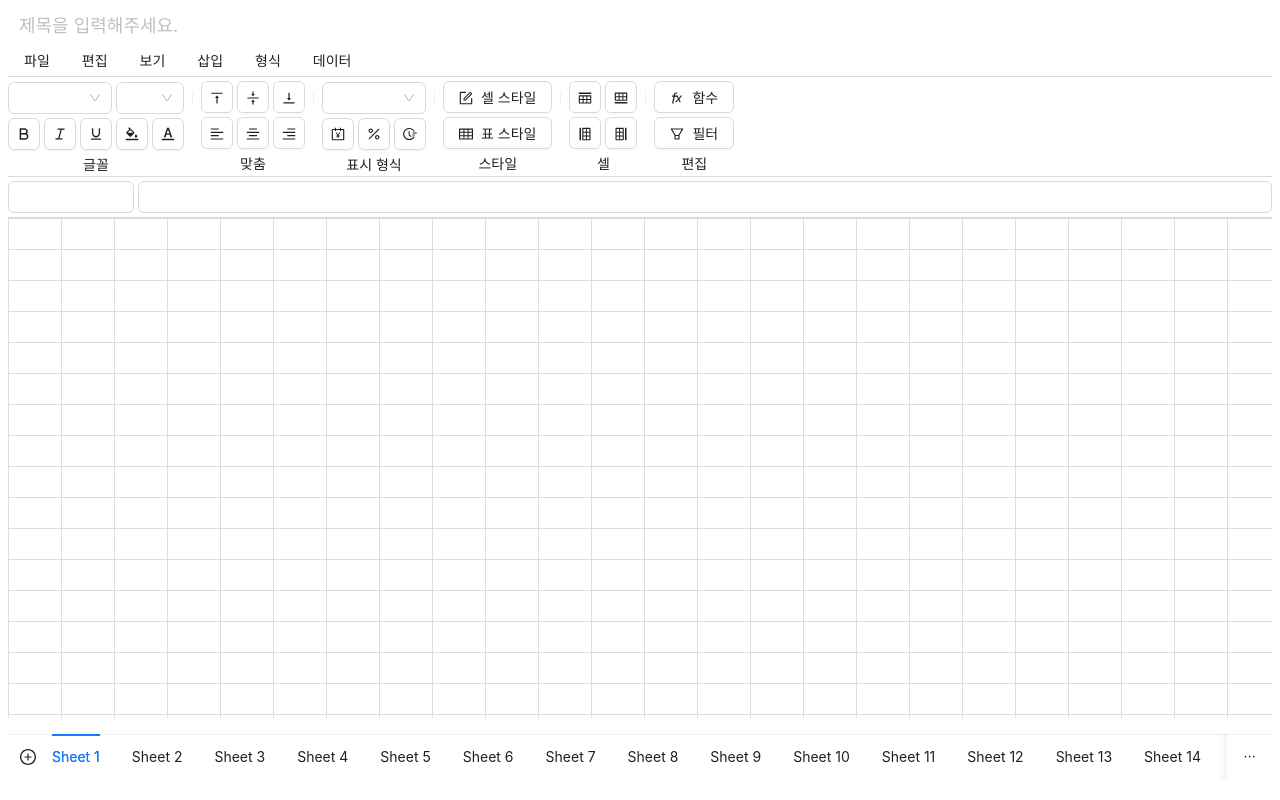
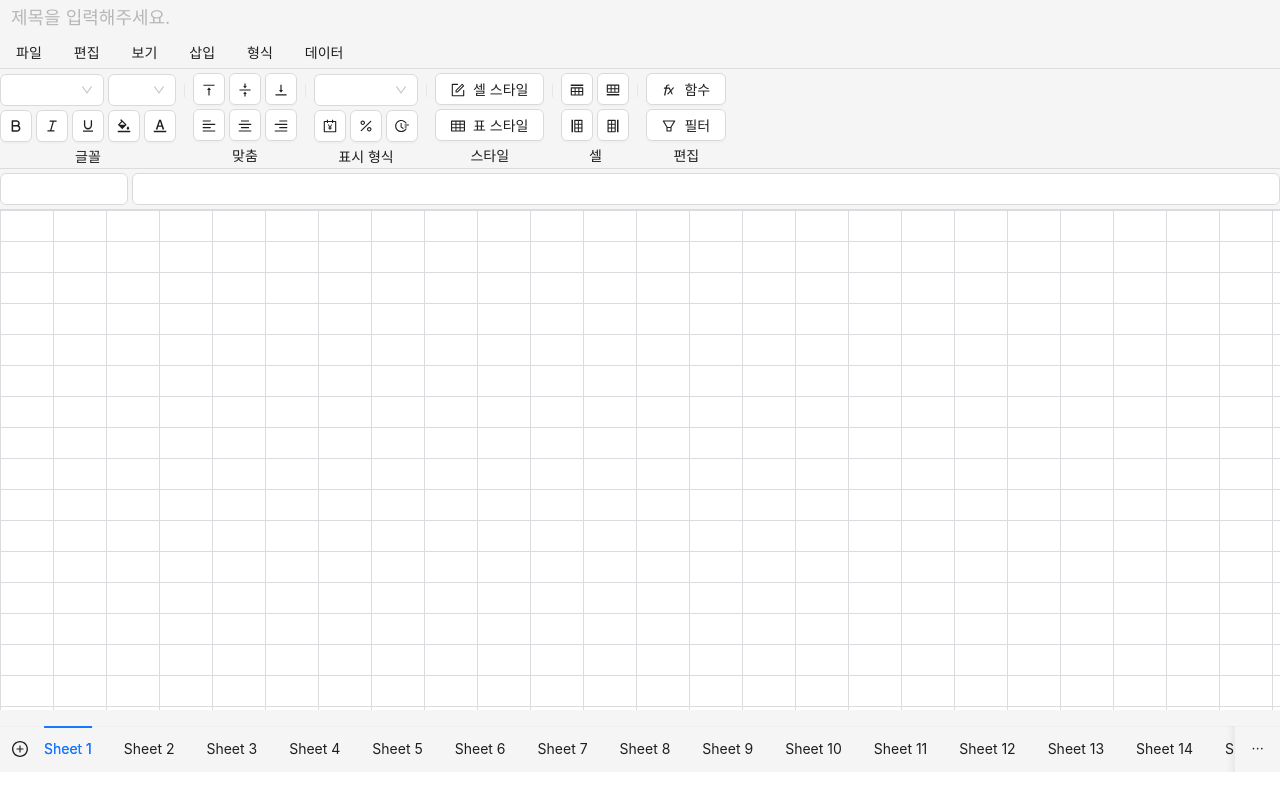
Before and after one commit to fe-jhw/excel-editor, a React app: page / in a window 1280 px wide. Built offline with nearby package versions, Linux system fonts and the light colour scheme.

Commit message:
style loader 추가, 스타일링중

```diff
--- a/package.json
+++ b/package.json
@@ -60,6 +60,7 @@
     "prettier": "^2.8.3",
     "react-refresh": "^0.14.0",
     "react-test-renderer": "^18.2.0",
+    "style-loader": "^3.3.1",
     "ts-jest": "^29.0.5",
     "typescript": "4.4.2",
     "webpack": "^5.75.0",
--- a/src/components/Footer.tsx
+++ b/src/components/Footer.tsx
@@ -15,6 +15,7 @@ export default function Footer() {
       tabBarExtraContent={{
         left: <Button type="text" icon={<PlusCircleOutlined />} size="large" style={{ marginRight: '4px' }} />,
       }}
+      style={{ backgroundColor: '#F5F5F5' }}
     />
   )
 }
--- a/src/components/Header.tsx
+++ b/src/components/Header.tsx
@@ -3,7 +3,7 @@ import type { MenuProps } from 'antd'
 import { useState } from 'react'
 export default function Header() {
   return (
-    <div style={{ borderBottom: '1px solid #dadce0' }}>
+    <div style={{ borderBottom: '1px solid #dadce0', backgroundColor: '#F5F5F5' }}>
       <TitleBar />
       <DocsBar />
     </div>
--- a/src/components/editor/Functionbar.tsx
+++ b/src/components/editor/Functionbar.tsx
@@ -1,11 +1,13 @@
 import { Divider, Input } from 'antd'
 
+// TODO: 배경색 상수로 관리
 export default function Functionbar() {
   return (
     <div
       style={{
         padding: '4px 0',
         borderBottom: '1px solid rgb(218, 220, 224)',
+        backgroundColor: '#F5F5F5',
       }}
     >
       <Input style={{ width: '10%', marginRight: '4px' }} />
--- a/src/components/editor/Toolbar.tsx
+++ b/src/components/editor/Toolbar.tsx
@@ -8,6 +8,7 @@ export default function Toolbar() {
       style={{
         paddingTop: '4px',
         borderBottom: '1px solid rgb(218, 220, 224)',
+        backgroundColor: '#F5F5F5',
       }}
     >
       <Fontbox />
--- /dev/null
+++ b/src/index.css
@@ -0,0 +1,7 @@
+:root {
+  --main-bg-color: #F5F5F5;
+}
+
+body {
+  margin: 0;
+}
--- a/src/index.tsx
+++ b/src/index.tsx
@@ -1,6 +1,7 @@
 import React from 'react'
 import ReactDOM from 'react-dom/client'
 import App from './App'
+import './index.css'
 
 if (process.env['NODE_ENV'] === 'development') {
   const { worker } = require('./mocks/browser')
```
Also changed, not shown: .pnp.cjs, 1 other file (tests, documents, lock files or other folders).
